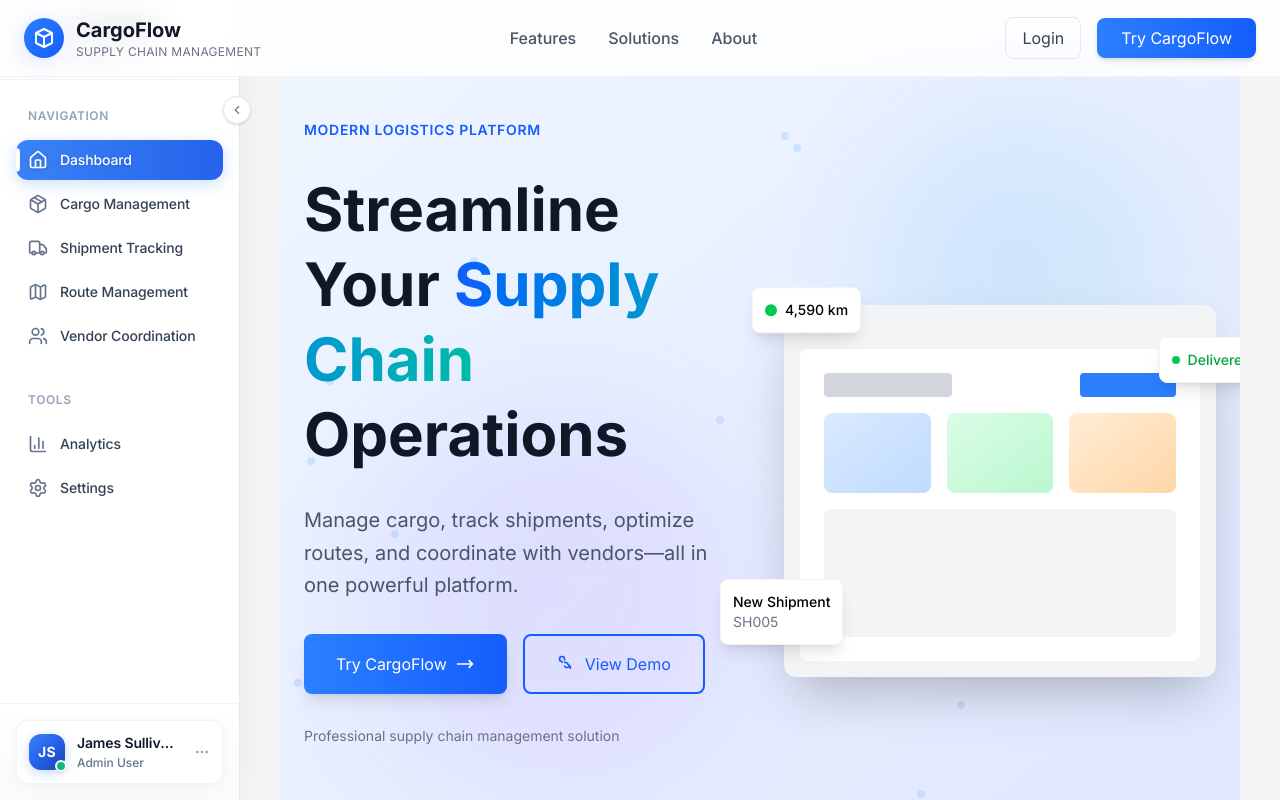
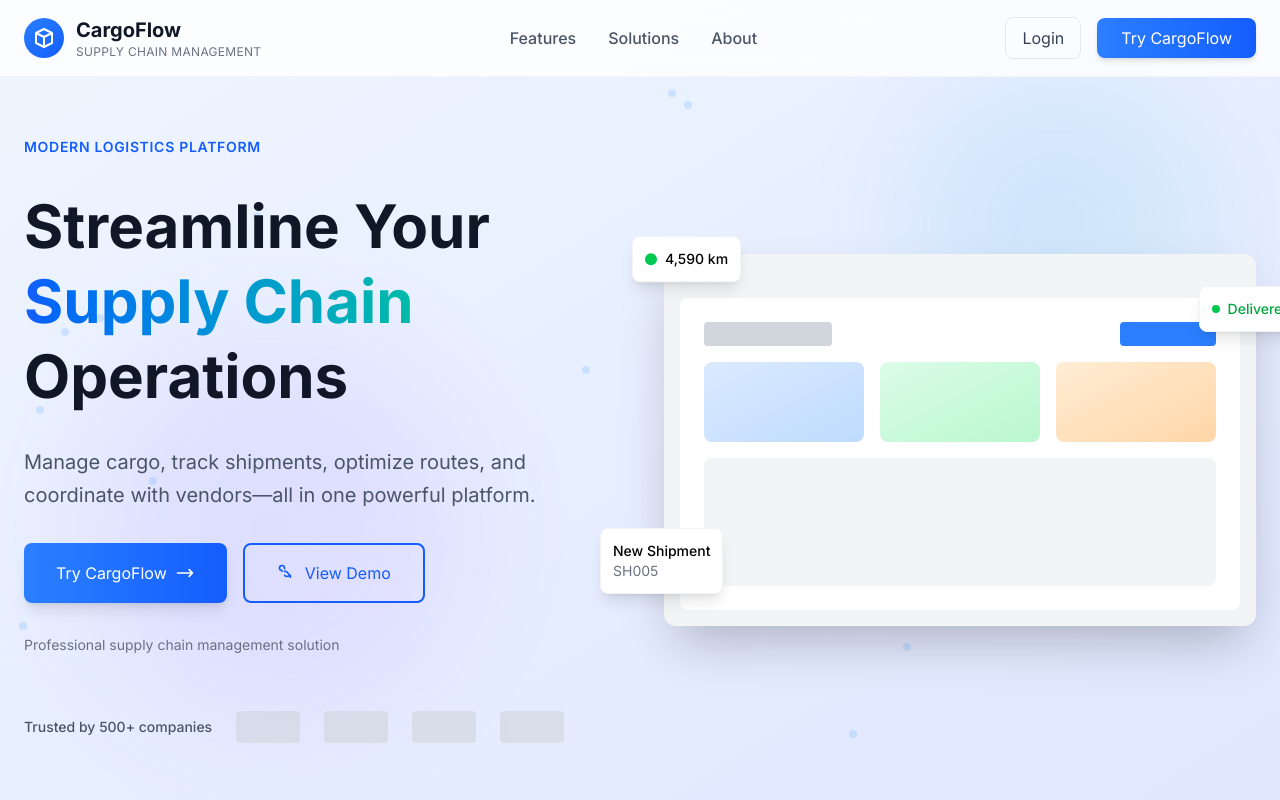
Before and after one commit to kalviumcommunity/Supply-Chain-Cargo-Management-Maersk-Hackathon, a Vue app in the folder client/: page / in a window 1280 px wide. Built offline with nearby package versions, Linux system fonts and the light colour scheme; no server answers.

Commit message:
Refactor sidebar visibility logic to conditionally hide based on route metadata

```diff
--- a/client/src/App.vue
+++ b/client/src/App.vue
@@ -1,21 +1,28 @@
 <script setup>
-import { ref } from 'vue'
+import { ref, computed } from 'vue'
+import { useRoute } from 'vue-router'
 import Sidebar from './components/Sidebar.vue'
 
 const sidebar = ref(null)
+const route = useRoute()
+
+// Check if current route should hide the sidebar
+const shouldHideSidebar = computed(() => {
+  return route.meta?.hideNavbar === true
+})
 </script>
 
 <template>
   <div class="flex h-screen bg-[#F5F5F7]">
-    <!-- Sidebar -->
-    <Sidebar ref="sidebar" />
+    <!-- Sidebar - only show on dashboard pages -->
+    <Sidebar v-if="!shouldHideSidebar" ref="sidebar" />
 
     <!-- Main Content -->
     <main
       class="flex-1 overflow-y-auto transition-all duration-300"
-      :class="sidebar?.isCollapsed ? 'ml-16' : 'ml-60'"
+      :class="shouldHideSidebar ? '' : (sidebar?.isCollapsed ? 'ml-16' : 'ml-60')"
     >
-      <div class="p-10">
+      <div :class="shouldHideSidebar ? '' : 'p-10'">
         <router-view />
       </div>
     </main>
```
